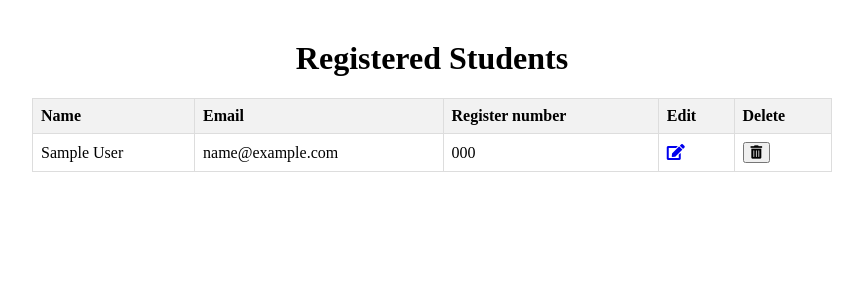
After one commit to MiniprojectCEC2023/e_student_card, a Flask app: page /view-students in a window 1280 px wide. The commit adds this page. Shown: the top 300 px of the page, without its empty margins (208-1071 px from the left). Run offline with Flask 3, Linux system fonts and the light colour scheme; the visitor is signed in with stand-in values (Sample User, id 1); tables that the repository leaves empty or names only in its code hold one stand-in row (values such as "Sample post"); some libraries are stand-ins or nearby versions.

Commit message:
view and delete user

```diff
--- a/app.py
+++ b/app.py
@@ -2,7 +2,9 @@ from flask import Flask, render_template, request, redirect, session, flash
 import logging
 from flask_mysqldb import MySQL
 
+app = Flask(__name__)
 
+app.secret_key = 'your_secret_key_here'
 app = Flask(__name__)
 app.secret_key = 'your_secret_key_here'
 
@@ -15,10 +17,14 @@ app.config['MYSQL_DB'] = 'mini'
 mysql = MySQL(app)
 
 
-# Define routes
+# Define
+
+
+#INDEX_ROUTE
 @app.route('/')
 def home():
     return render_template('index.html')
+
 
 @app.route('/admin-login', methods=['GET', 'POST'])
 def admin_login():
@@ -36,9 +42,13 @@ def admin_login():
     else:
         return render_template('admin-login.html')
 
+
+
 @app.route('/register')
 def registers():
     return render_template('register.html')
+
+
 @app.route("/register-success", methods=["POST"])
 def register():
     if request.method == 'POST':
@@ -79,9 +89,13 @@ def register():
     else:
         return render_template('register.html')
 
+
+
 @app.route("/register-success")
 def success():
     return "Registration successful!"
+
+
 
 @app.route('/librarian-login', methods=['GET', 'POST'])
 def librarian_login():
@@ -99,6 +113,8 @@ def librarian_login():
     else:
         return render_template('librarian-login.html')
 
+
+
 @app.route('/college-office-login', methods=['GET', 'POST'])
 def college_office_login():
     if request.method == 'POST':
@@ -115,6 +131,8 @@ def college_office_login():
     else:
         return render_template('college-office-login.html')
 
+
+
 @app.route('/admin-dashboard')
 def admin_dashboard():
     if session.get('username') == 'admin':
@@ -124,6 +142,8 @@ def admin_dashboard():
         flash(error)
         logging.warning(error)
         return redirect('/admin-login')
+
+
 
 @app.route('/librarian-dashboard')
 def librarian_dashboard():
@@ -135,6 +155,8 @@ def librarian_dashboard():
         logging.warning(error)
         return redirect('/librarian-login')
 
+
+
 @app.route('/college-office-dashboard')
 def college_office_dashboard():
     if session.get('username') == 'office':
@@ -145,10 +167,49 @@ def college_office_dashboard():
         logging.warning(error)
         return redirect('/college-office-login')
 
+
+
+@app.route('/view-students')
+def view_students():
+    if session.get('username') == 'admin':
+        cur = mysql.connection.cursor()
+        cur.execute('SELECT name, email, register_number FROM student')
+        students = cur.fetchall()
+        cur.close()
+        return render_template('view-students.html', students=students)
+    else:
+        error = 'You need to log in as admin first.'
+        flash(error)
+        logging.warning(error)
+        return redirect('/admin-login')
+
+
+
+@app.route('/delete-student/<register_number>', methods=['GET'])
+def delete_student(register_number):
+    if session.get('username') == 'admin':
+        cur = mysql.connection.cursor()
+        cur.execute('DELETE FROM student WHERE register_number = %s', (register_number,))
+        mysql.connection.commit()
+        cur.close()
+        flash('Student record deleted successfully')
+        return redirect('/view-students')
+    else:
+        error = 'You need to log in as admin first.'
+        flash(error)
+        logging.warning(error)
+        return redirect('/admin-login')
+
+
+
+
+
 @app.route('/logout')
 def logout():
     session.pop('username', None)
     return redirect('/')
 
+
+
 if __name__ == '__main__':
     app.run(debug=True)
--- a/templates/admin-dashboard.html
+++ b/templates/admin-dashboard.html
@@ -9,7 +9,7 @@
 		<a href="/logout">Home</a>
 		<h1>College Of Engineering Cherthala</h1>
 		<a href="/register" class="register-btn">Register</a>
-		<a href="#" class="view-btn">View-student</a>
+		<a href="/view-students" class="view-btn">View-student</a>
 		<a href="/logout" class="logout-btn">Logout</a>
 	</div>
 </body>
--- /dev/null
+++ b/templates/view-students.html
@@ -0,0 +1,75 @@
+<!DOCTYPE html>
+<html>
+<head>
+    <link rel="stylesheet" href="https://cdnjs.cloudflare.com/ajax/libs/font-awesome/5.15.3/css/all.min.css">
+    <title>View Students</title>
+    <style>
+        table {
+            border-collapse: collapse;
+            width: 100%;
+            max-width: 800px;
+            margin: 0 auto;
+          }
+
+          th, td {
+            text-align: left;
+            padding: 8px;
+            border: 1px solid #ddd;
+          }
+
+          th {
+            background-color: #f2f2f2;
+            font-weight: bold;
+          }
+
+          tr:nth-child(even) {
+            background-color: #f2f2f2;
+          }
+
+          h1 {
+            text-align: center;
+            margin-top: 40px;
+          }
+
+          p {
+            text-align: center;
+            font-style: italic;
+          }
+
+    </style>
+</head>
+<body>
+    <h1>Registered Students</h1>
+    {% if students %}
+        <table>
+            <thead>
+                <tr>
+                    <th>Name</th>
+                    <th>Email</th>
+                    <th>Register number</th>
+                    <th>Edit</th>
+                    <th>Delete</th>
+                </tr>
+            </thead>
+            <tbody>
+              {% for student in students %}
+              <tr>
+                  <td>{{ student[0] }}</td>
+                  <td>{{ student[1] }}</td>
+                  <td>{{ student[2] }}</td>
+                  <td><a href="/edit/{{ student[2] }}"><i class="fas fa-edit"></i></a></td>
+                  <td>
+                      <form action="/delete-student/{{ student[2] }}" method="GET">
+                          <button type="submit" class="btn btn-danger"><i class="fas fa-trash-alt"></i></button>
+                      </form>
+                  </td>
+              </tr>
+          {% endfor %}
+
+            </tbody>
+        </table>
+    {% else %}
+        <p>No students found.</p>
+    {% endif %}
+</body>
+</html>
```
Also changed, not shown: 1 other file.
